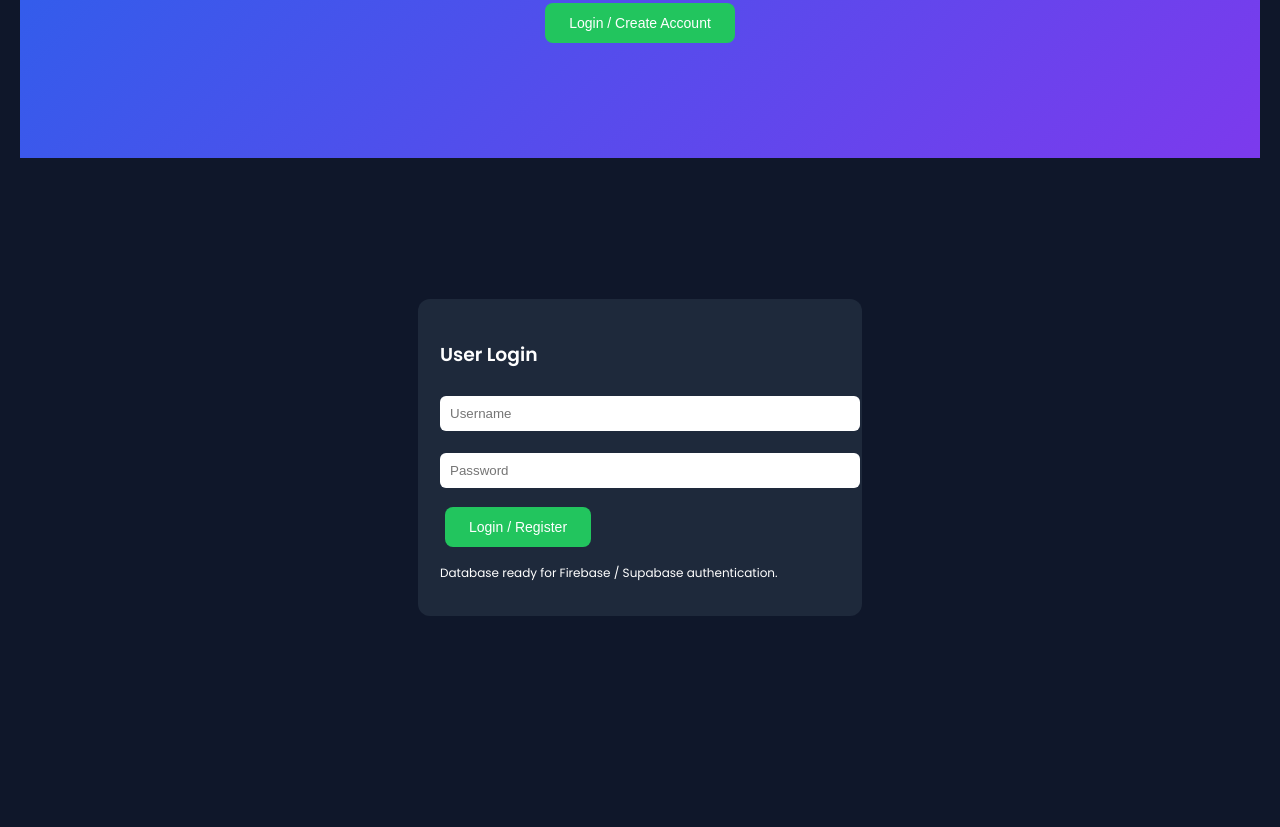
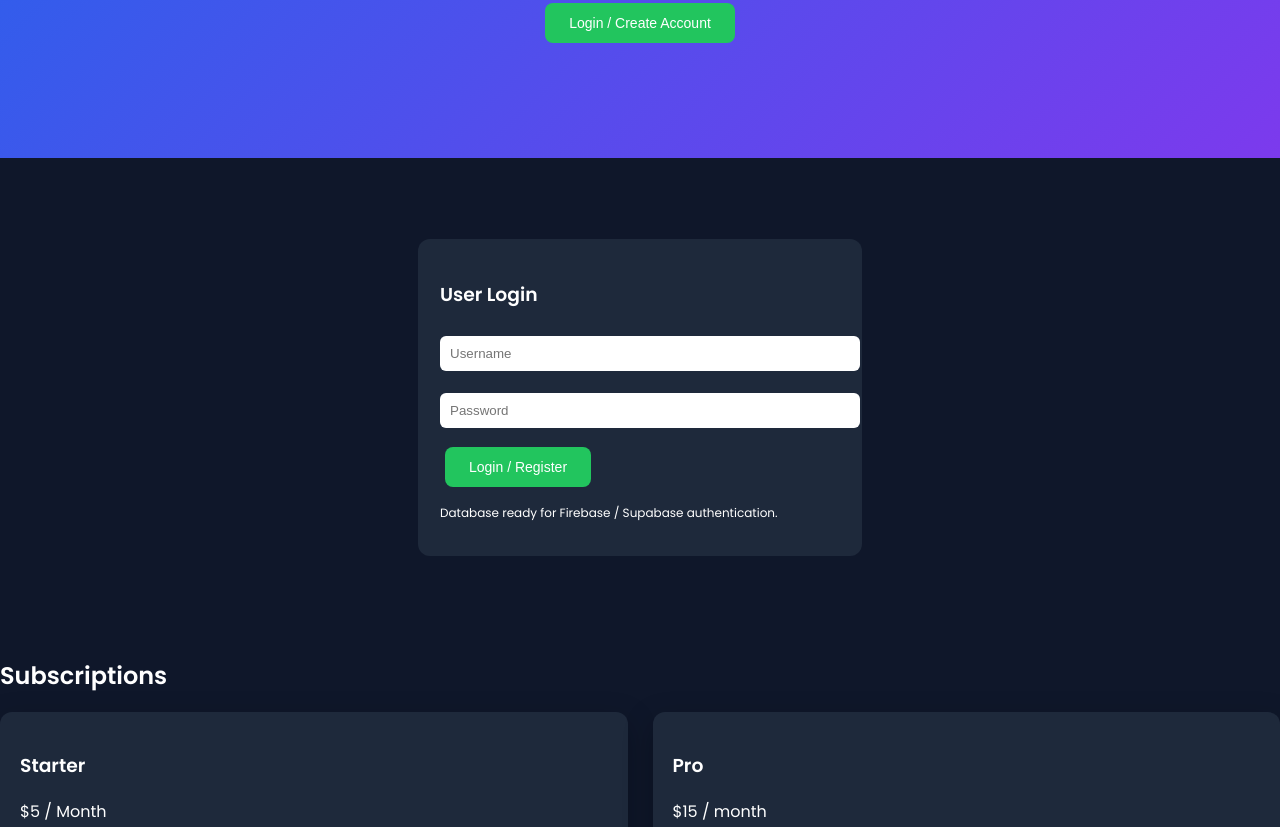
Before and after one commit to Bre-nny/buildmysite.bz, a plain HTML site: page index.html in a window 1280 px wide. Shown: the part 437-1264 px from the top of the page. Drawn offline with Linux system fonts and the light colour scheme.

Commit message:
Modify #login section styles in bms_style.css
Updated the #login section to adjust its height and margin properties.

```diff
--- a/bms_style.css
+++ b/bms_style.css
@@ -6,7 +6,14 @@
 nav a{color:white;margin-left:20px;text-decoration:none;font-size:14px;transition:.3s}
 nav a:hover{color:#22c55e}
 
-section{padding:60px 20px;max-width:1200px;margin:auto}
+#login{
+display:flex;
+justify-content:center;
+align-items:center;
+min-height:70vh;
+max-width:none;
+margin:0;
+}
 
 .hero{background:linear-gradient(135deg,#2563eb,#7c3aed);text-align:center;padding:110px 20px;animation:fadeIn 1s ease}
 .hero h1{font-size:46px;margin-bottom:10px}
```
